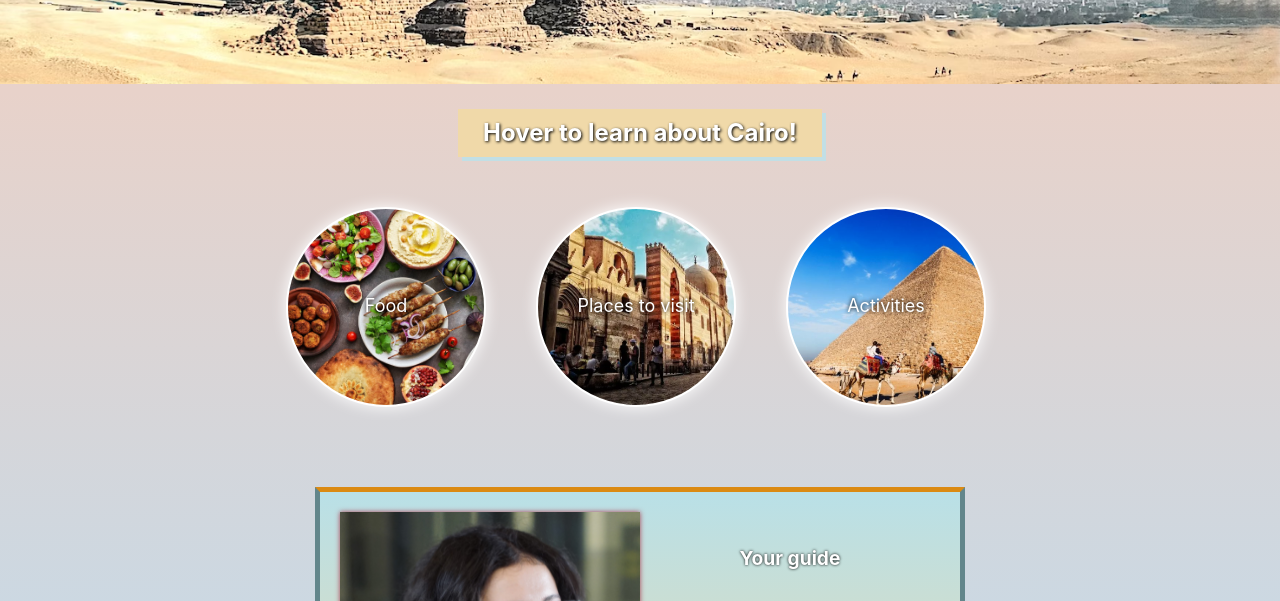
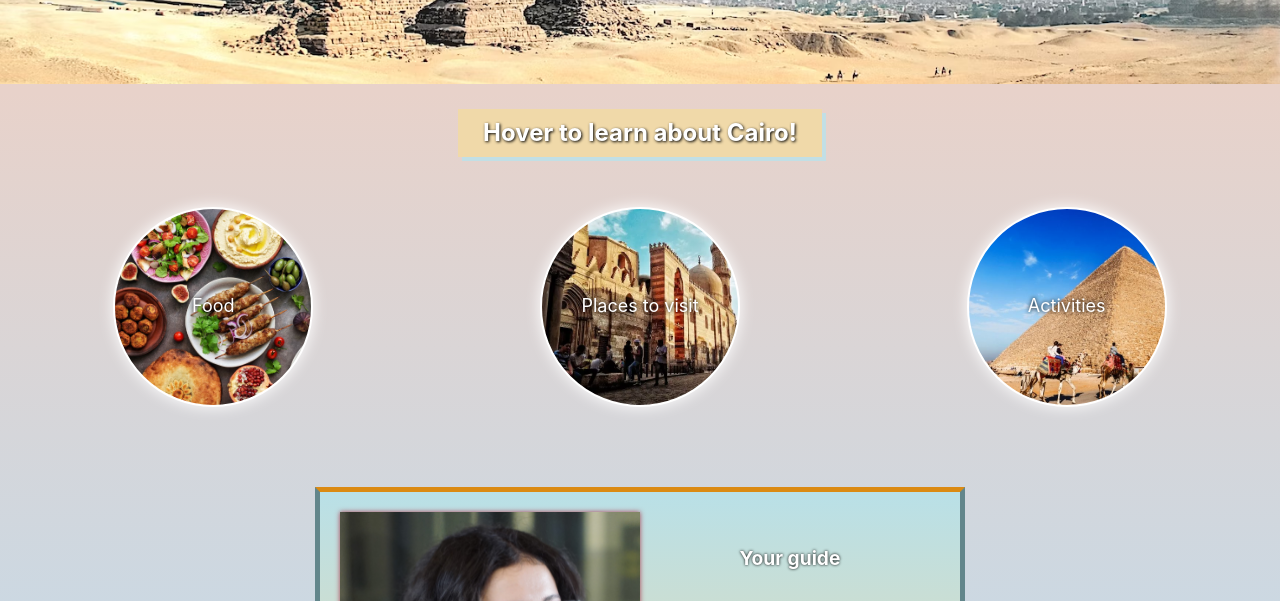
Before and after one commit to mariamsinger/Hometown-Website, a website built with Vite: page index.html in a window 1280 px wide. Shown: the part 166-767 px from the top of the page. Built offline with nearby package versions, Linux system fonts and the light colour scheme.

Commit message:
fixed flex properties

```diff
--- a/index.css
+++ b/index.css
@@ -31,7 +31,7 @@
 
 }
 
-#learn {
+.container{
     display: flex;
     flex-wrap: wrap;
     align-items: center;
@@ -43,11 +43,10 @@
     text-shadow: 0 0 3px black;
     text-align: center;
 }
+.container > div{
+    flex: 1;
+}
 
-.main-content {
-    display: flex;
-    flex-direction: column;
-  }
 
   #food-img,#places-img, #act-img {
     color: white;
--- a/index.html
+++ b/index.html
@@ -9,8 +9,8 @@
             <h1>🐫 Welcome to Cairo, Egypt 🐫</h1>
         </div>
         <h2 class="text">Hover to learn about Cairo!</h2>
-        <div id="learn">
-            <div class="main-content">
+        <div class="container">
+            <div>
                 <button id="food-img" class="show">Food</button>
                     <ol class="list-categories">
                         <li>1.Koshary</li>
@@ -18,7 +18,7 @@
                         <li>3.Mulukhiyah</li>
                     </ol>
             </div>
-            <div class="main-content">
+            <div>
                 <button id="places-img" class="show">Places to visit</button>
                     <ol class="list-categories">
                         <li>1.The Great Pyramids</li>
@@ -26,7 +26,7 @@
                         <li>3.The Egyptian Museum</li>
                     </ol>
             </div>
-            <div class="main-content">
+            <div>
                 <button id="act-img" class="show">Activities</button>
                     <ol class="list-categories">
                         <li>1.Camel and horse riding</li>
```
